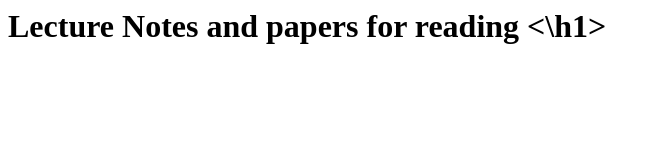
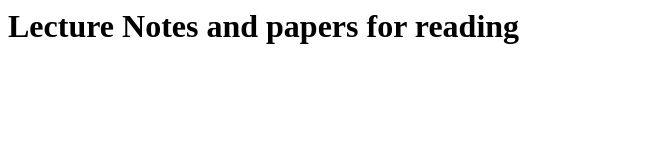
Before and after one commit to jesteg/B390ComputationalBioscienceMachineLearning, a plain HTML site: page index.html in a window 1280 px wide. Shown: the whole page, without its empty margins (0-660 px from the left). Drawn offline with Linux system fonts and the light colour scheme.

Commit message:
Update index.html

```diff
--- a/index.html
+++ b/index.html
@@ -1 +1 @@
-<h1> Lecture Notes and papers for reading <\h1>
+<h1> Lecture Notes and papers for reading </h1>
```
